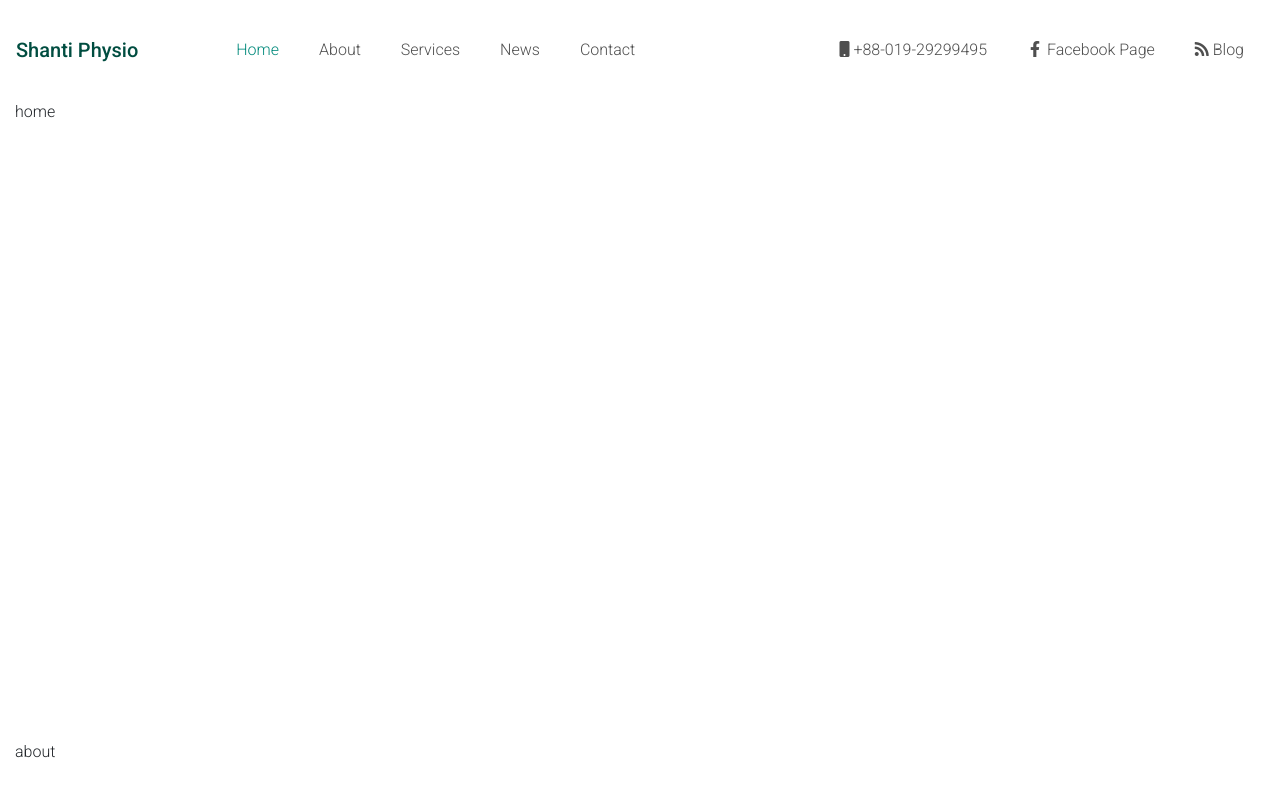
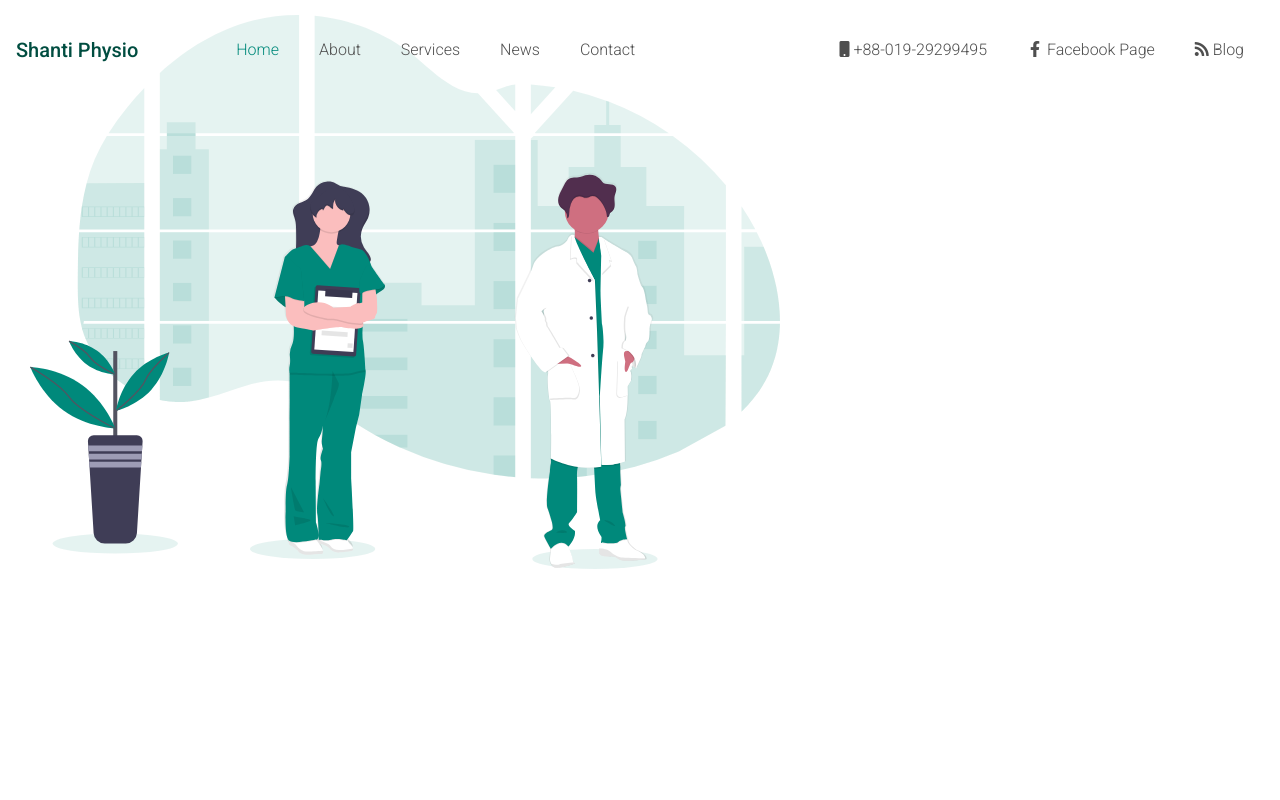
Before and after one commit to redoy11/myPhysio, a React (Create React App) app: page / in a window 1280 px wide. Shown: the top 800 px of the page. Built offline with nearby package versions, Linux system fonts and the light colour scheme.

Commit message:
Fix Layout and add home background.

```diff
--- a/src/component/Home/Header/Header.scss
+++ b/src/component/Home/Header/Header.scss
@@ -17,9 +17,11 @@
     &.navbar {
       box-shadow: none;
       padding-top: 30px !important;
+      background: transparent;
     }
 
     &.navbar.top-nav-collapse {
+      background: white;
       padding-top: 5px !important;
       box-shadow: 0 2px 5px 0 rgba(0,0,0,0.16), 0 2px 10px 0 rgba(0,0,0,0.12);
     }
--- a/src/component/Home/Home.scss
+++ b/src/component/Home/Home.scss
@@ -3,8 +3,12 @@
     min-height: 100vh;
   }
 
-  &-container section:first-of-type {
+  &-container  #section-home {
     padding-top: 100px;
-    min-height: 80vh;
+    min-height: 90vh;
+    background-image: url("/myPhysio/home.svg");
+    background-size: 60%;
+    background-repeat: no-repeat;
+    background-position: 15px 15px;
   }
 }
--- a/src/component/Home/Home.tsx
+++ b/src/component/Home/Home.tsx
@@ -3,17 +3,18 @@ import './Home.scss';
 import { MDBContainer, MDBRow, MDBCol } from 'mdbreact';
 import Header from './Header/Header';
 
-const HOME_SECTION_COMPONENTS = ['home', 'about', 'services', 'review', 'news', 'contact'];
+const HOME_SECTIONS = ['home', 'about', 'services', 'review', 'news', 'contact'];
+const HOME_SECTION_COMPONENTS: React.Component[] = [];
 
 const Home: React.FC = () => {
   return (
     <React.Fragment>
       <Header />
       <MDBContainer className="Home-container" fluid>
-        {HOME_SECTION_COMPONENTS.map((sectComp, index) => (
+        {HOME_SECTIONS.map((sectComp, index) => (
           <MDBRow key={`home-section-` + index}>
             <MDBCol size="12">
-              <section id={'section-' + sectComp}>{sectComp}</section>
+              <section id={'section-' + sectComp}>{HOME_SECTION_COMPONENTS[index] || null}</section>
             </MDBCol>
           </MDBRow>
         ))}
```
Also changed, not shown: public/home.svg (added).
